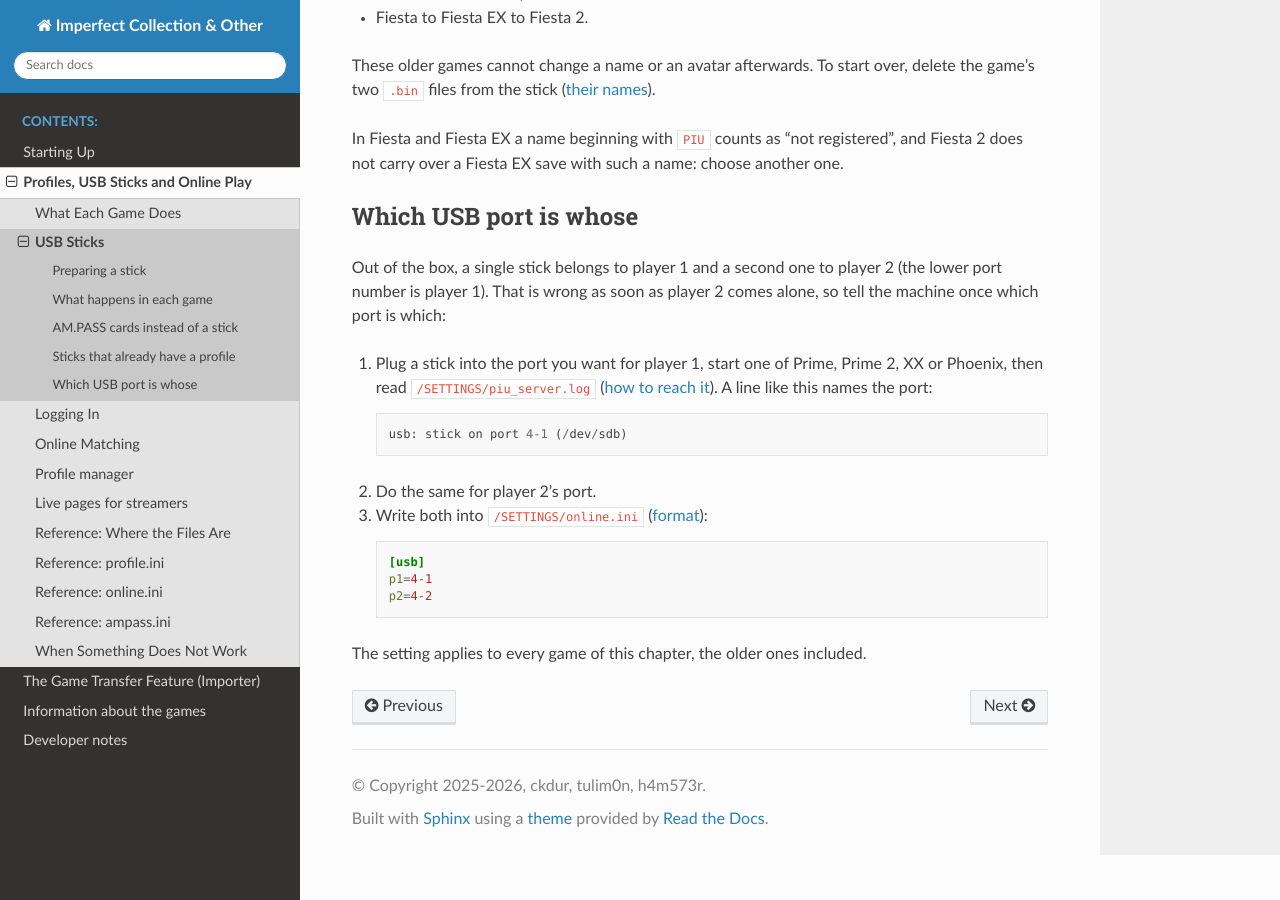
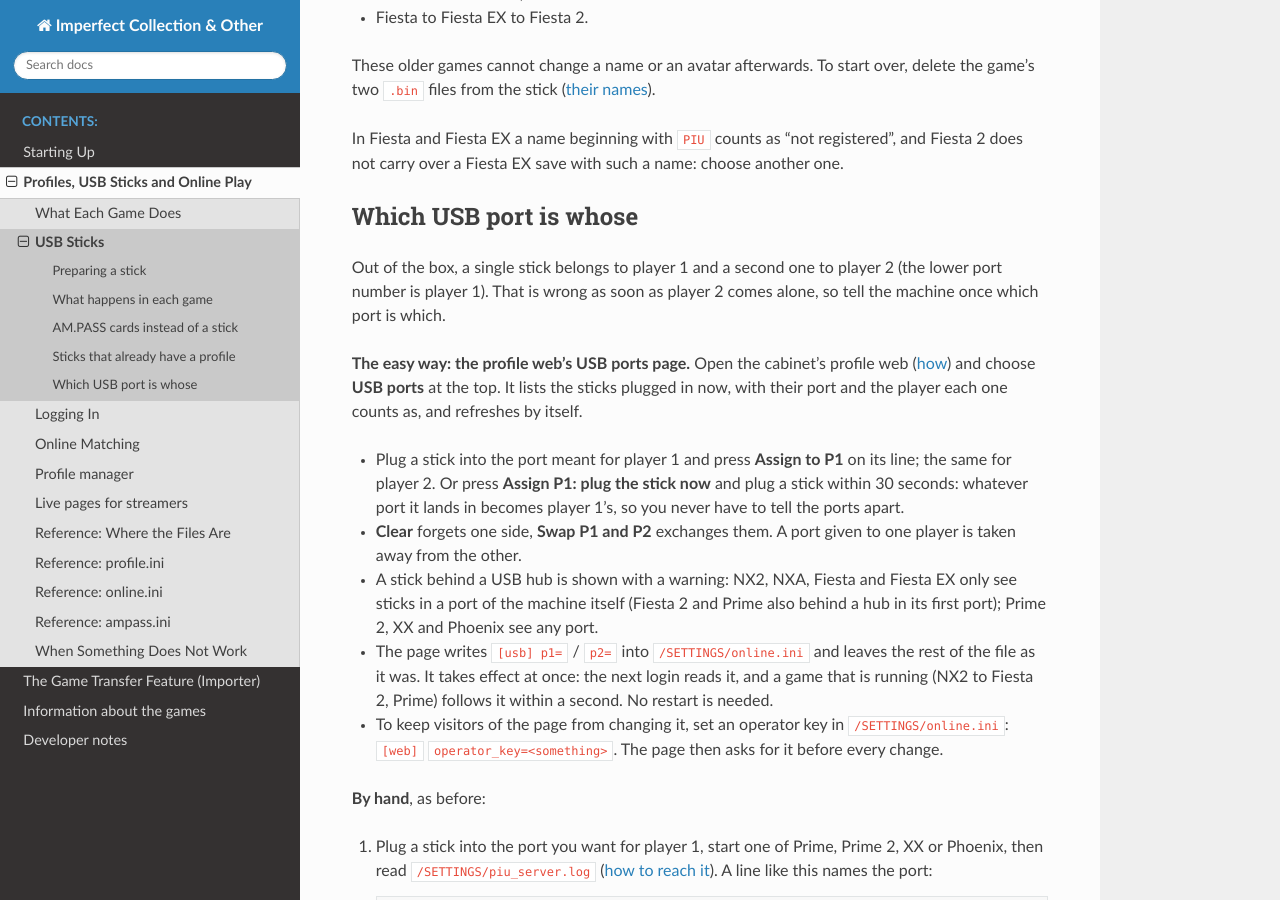
Before and after one commit to ckdur/imperfect-manual, a Sphinx documentation site: the page built from docs/online/usb.rst, in a window 1280 px wide and 900 px high, scrolled down 1995 px. Built offline with Sphinx 7.4.7 and the Read the Docs theme 3.1.0, drawn with Linux system fonts in a browser that asks for light colours.

Commit message:
online: USB ports page of the profile web, [web] operator_key
Co-Authored-By: Claude Opus 5.5 <noreply@anthropic.com>

```diff
--- a/docs/online/usb.rst
+++ b/docs/online/usb.rst
@@ -120,7 +120,32 @@ Which USB port is whose
 
 Out of the box, a single stick belongs to player 1 and a second one to
 player 2 (the lower port number is player 1). That is wrong as soon as
-player 2 comes alone, so tell the machine once which port is which:
+player 2 comes alone, so tell the machine once which port is which.
+
+**The easy way: the profile web's USB ports page.** Open the cabinet's
+profile web (:ref:`how <online_web_section>`) and choose
+**USB ports** at the top. It lists the sticks plugged in now, with their
+port and the player each one counts as, and refreshes by itself.
+
+* Plug a stick into the port meant for player 1 and press **Assign to P1**
+  on its line; the same for player 2. Or press **Assign P1: plug the stick
+  now** and plug a stick within 30 seconds: whatever port it lands in
+  becomes player 1's, so you never have to tell the ports apart.
+* **Clear** forgets one side, **Swap P1 and P2** exchanges them. A port
+  given to one player is taken away from the other.
+* A stick behind a USB hub is shown with a warning: NX2, NXA, Fiesta and
+  Fiesta EX only see sticks in a port of the machine itself (Fiesta 2 and
+  Prime also behind a hub in its first port); Prime 2, XX and Phoenix see
+  any port.
+* The page writes ``[usb] p1=`` / ``p2=`` into ``/SETTINGS/online.ini`` and
+  leaves the rest of the file as it was. It takes effect at once: the next
+  login reads it, and a game that is running (NX2 to Fiesta 2, Prime)
+  follows it within a second. No restart is needed.
+* To keep visitors of the page from changing it, set an operator key in
+  ``/SETTINGS/online.ini``: ``[web]`` ``operator_key=<something>``. The page
+  then asks for it before every change.
+
+**By hand**, as before:
 
 1. Plug a stick into the port you want for player 1, start one of Prime,
    Prime 2, XX or Phoenix, then read ``/SETTINGS/piu_server.log``
```
Also changed, not shown: docs/online/online_ini.rst (+8 -2 lines).
